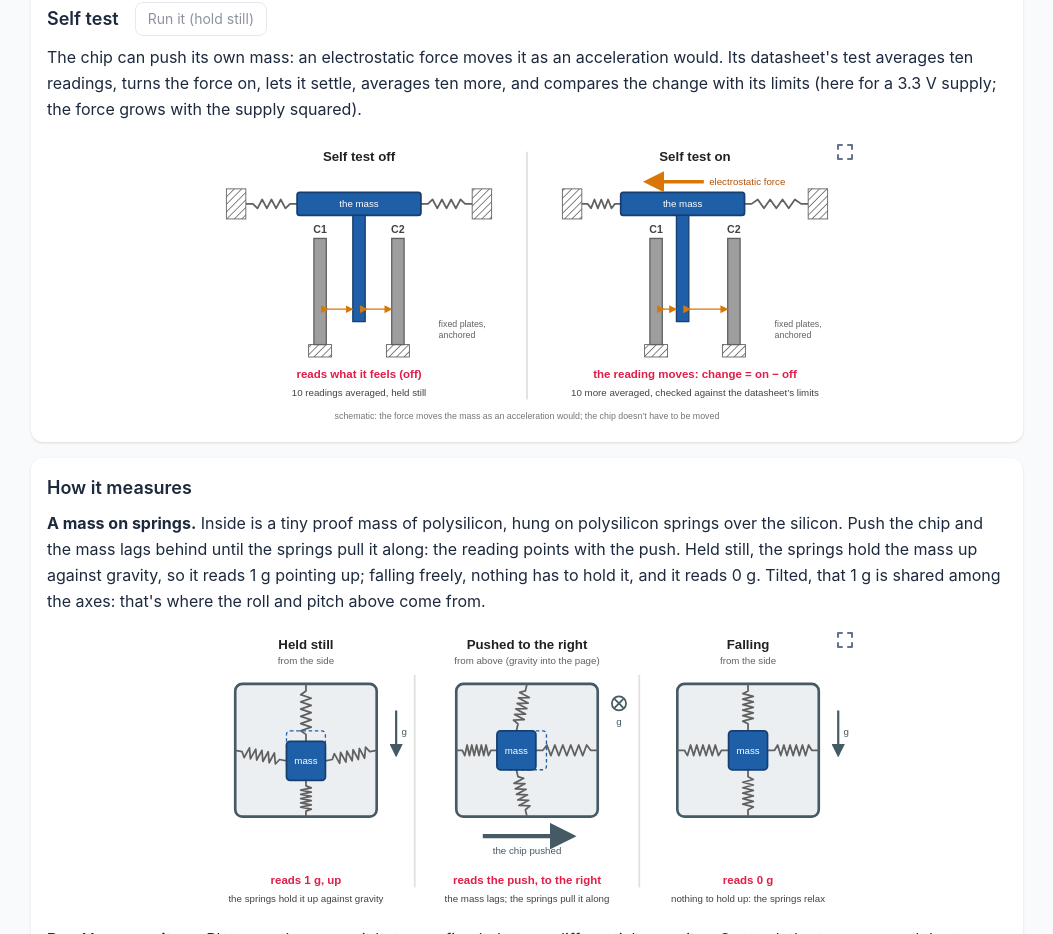
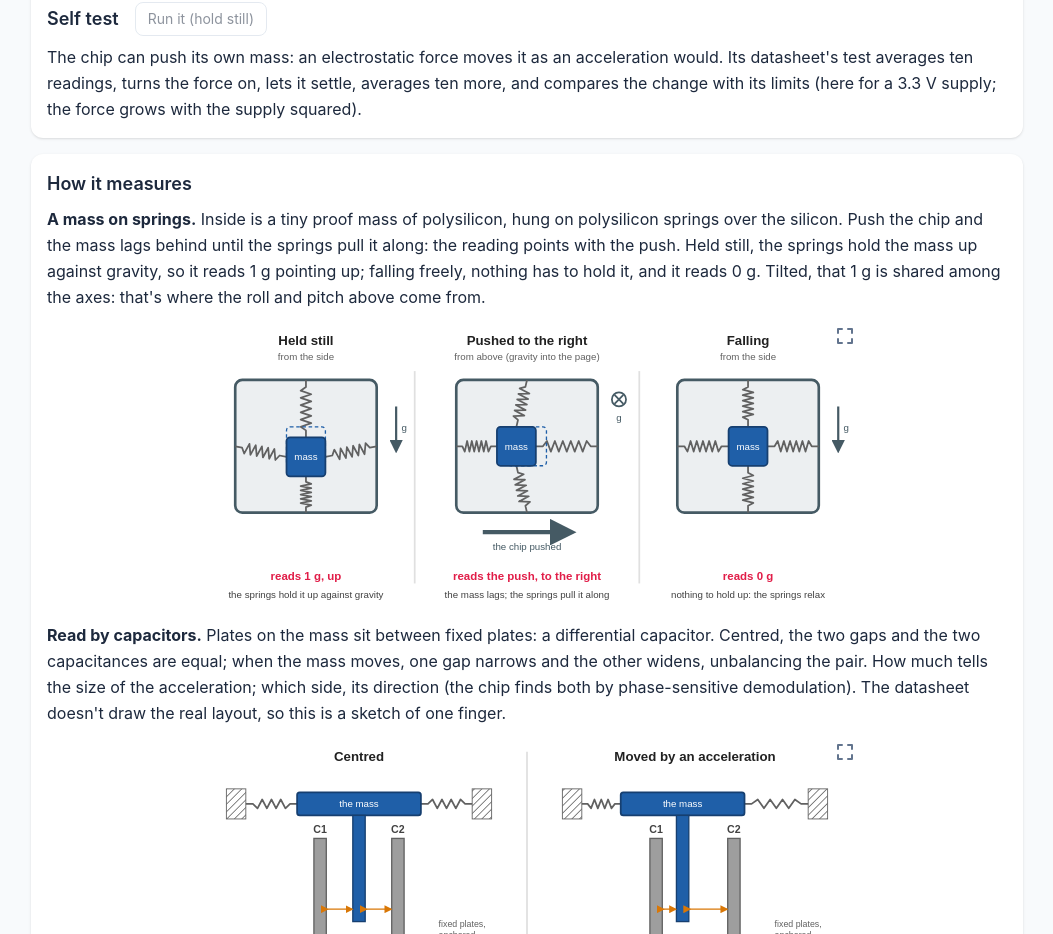
Before and after one commit to aguegu/i2c.ninja, a Vue app: page /adxl345 in a window 1280 px wide. Shown: the part 2214-3148 px from the top of the page, without its empty margins (113-1166 px from the left). Built offline with nearby package versions, Linux system fonts and the light colour scheme.

Commit message:
ADXL345 page: the self-test drawing dropped
Co-Authored-By: Claude Opus 5.5 <noreply@anthropic.com>

```diff
--- a/src/views/Adxl345View.vue
+++ b/src/views/Adxl345View.vue
@@ -116,7 +116,6 @@ const card = 'rounded-xl bg-white p-4 shadow-sm dark:bg-slate-800';
       <p class="mt-2 leading-relaxed">
         The chip can push its own mass: an electrostatic force moves it as an acceleration would. Its datasheet's test averages ten readings, turns the force on, lets it settle, averages ten more, and compares the change with its limits (here for a 3.3 V supply; the force grows with the supply squared).
       </p>
-      <SvgDrawing src="/adxl345-self-test.svg" alt="The self test: off, the finger centred between C1 and C2, ten readings averaged; on, an electrostatic force pulls the mass toward C1, ten more averaged, the change checked against the datasheet's limits" class="mx-auto mt-3 w-full max-w-2xl" />
       <table v-if="adxl.selfTest" class="mt-3 w-full max-w-xl text-left font-mono text-sm tabular-nums">
         <thead class="text-slate-500 dark:text-slate-400">
           <tr><th class="py-1 font-normal">axis</th><th class="font-normal">change</th><th class="font-normal">in g</th><th class="font-normal">datasheet's limits</th></tr>
```
Also changed, not shown: public/adxl345-self-test.svg (deleted).
